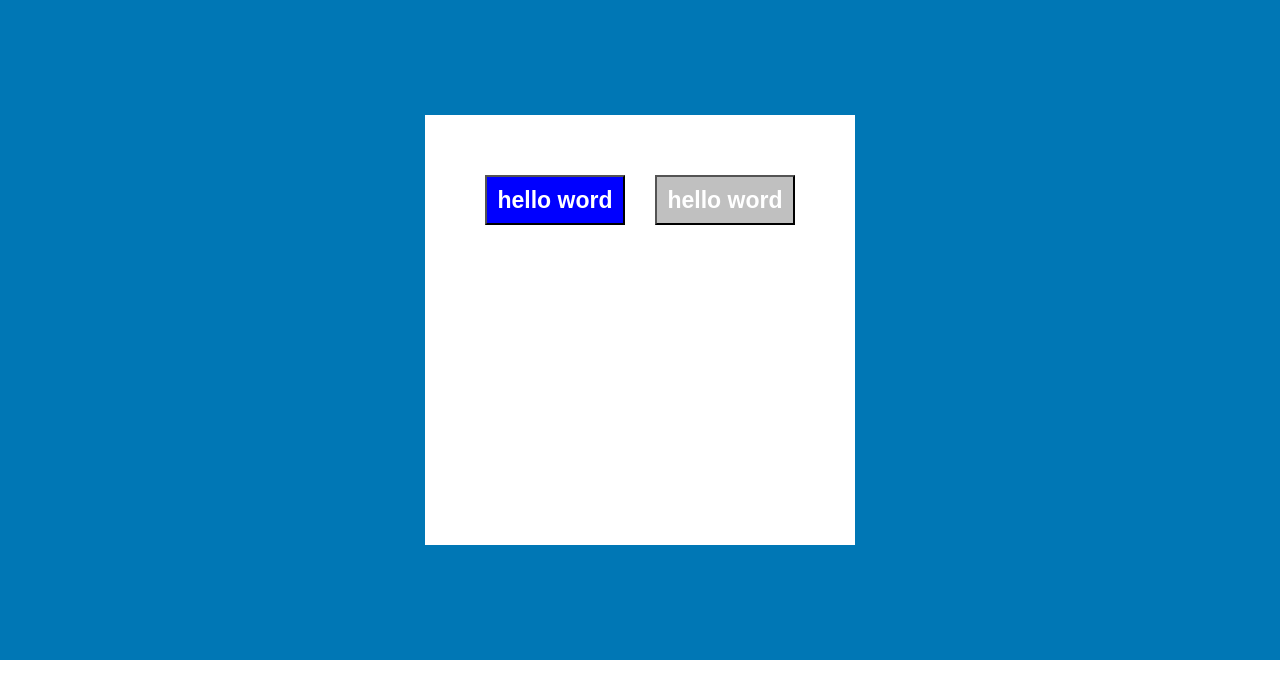
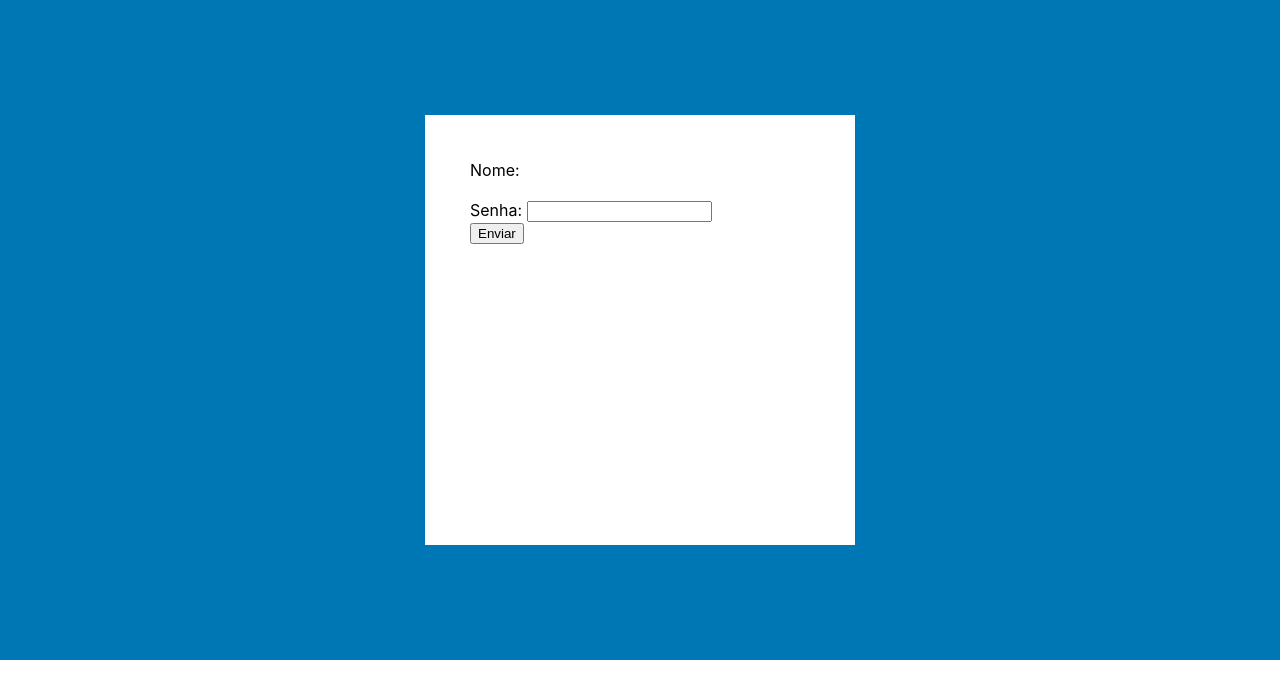
Before and after one commit to andremartins746/styled-components, a React (Create React App) app: page / in a window 1280 px wide. Shown: the top 698 px of the page. Built offline with nearby package versions, Linux system fonts and the light colour scheme.

Commit message:
add files of styles-components

```diff
--- a/src/App.js
+++ b/src/App.js
@@ -1,6 +1,7 @@
 import {Button, Button02} from './components/button.style'
 import { Container } from "./components/conteiner.style"
 import { Content } from "./components/content.style"
+import { Input } from "./components/form.style"
 
 function App() {
   let active = true
@@ -10,9 +11,21 @@ function App() {
 
       <Container active={active}>
           <Content>
-              <Button color="silver">hello word</Button>
-              <Button02 color="silver">hello word</Button02>
+              {/* <Button color="silver">hello word</Button>
+              <Button02 color="silver">hello word</Button02> */}
+              <form action="http://localhost:3030" method="post"   className="form">
+                Nome: <Input/>
+                  <br/>
+                Senha: <input
+                  className="input--senha"
+                  type="password"
+                  name="senha"
+                  alt="senha"
+                  />
+                  <br/>
 
+                  <button type="submit">Enviar</button>
+              </form>
           </Content>
       </Container>
 
--- a/src/components/content.style.js
+++ b/src/components/content.style.js
@@ -1,7 +1,7 @@
 import styled from "styled-components"
 
 export const Content = styled.div`
-    display: flex;
+
     height: 340px;
     padding: 45px;
     width: 340px;
--- /dev/null
+++ b/src/components/form.style.js
@@ -0,0 +1,10 @@
+import styled from "styled-components"
+
+export const Input = styled.div.attrs({
+    type:"text",
+    name:"nome",
+    alt:"nome",
+}) `
+
+   background-color: #ccc;
+`
```
